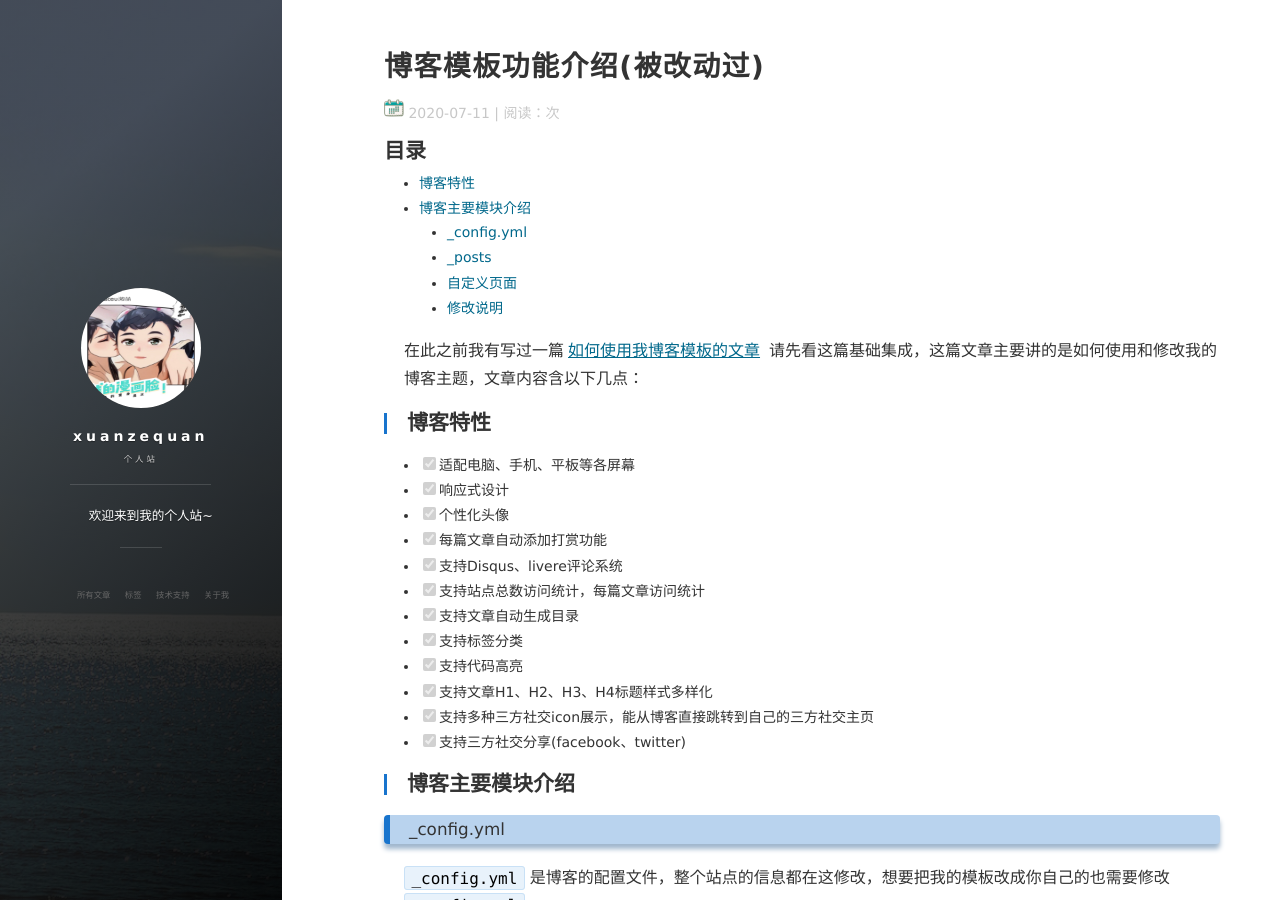
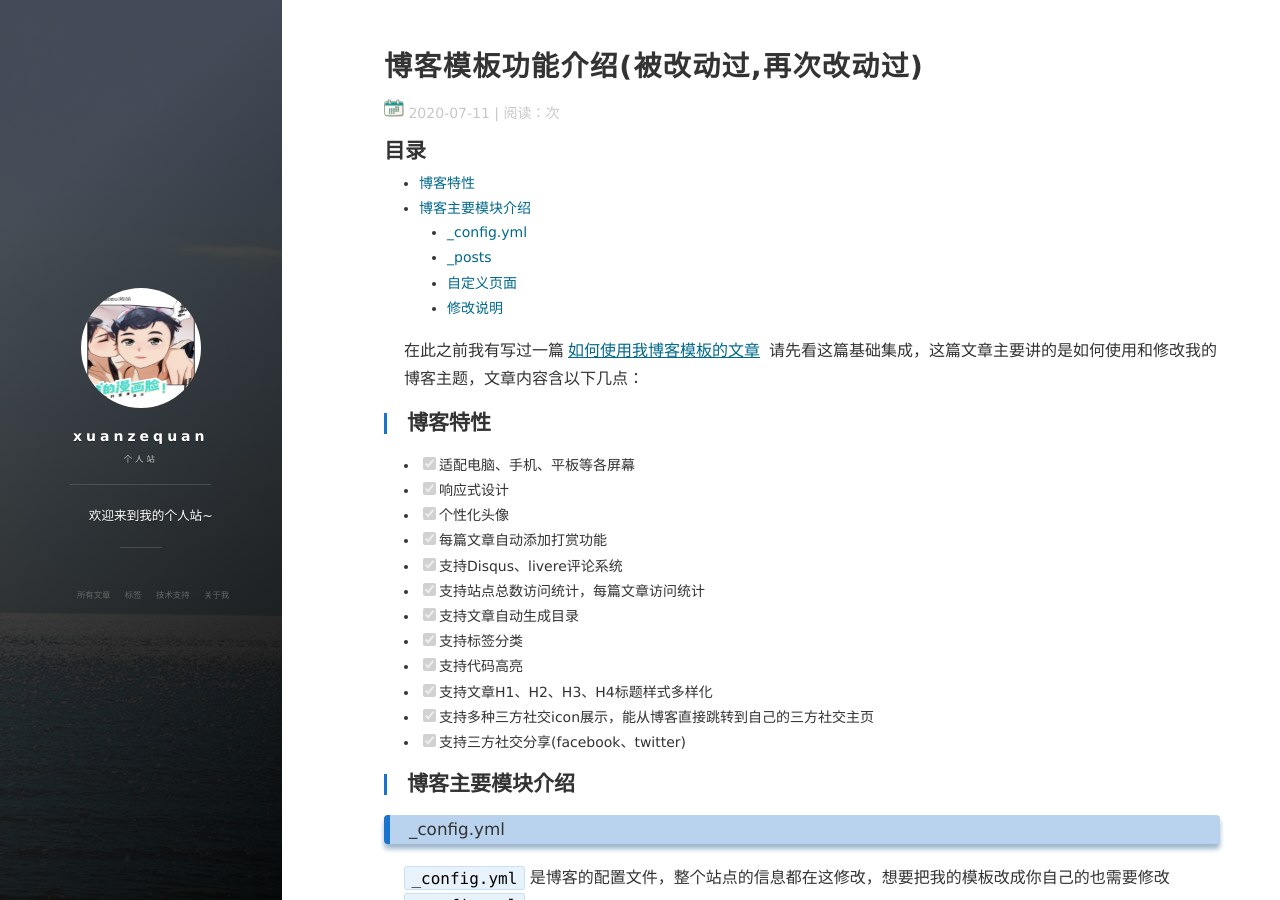
Before and after one commit to bestfutureforus/bestfutureforus.github.io, a Jekyll site: the page built from _posts/2020-07-11-blog_info.md, in a window 1280 px wide and 900 px high. Built offline with Jekyll 4.4.1, drawn with Linux system fonts in a browser that asks for light colours; nearby versions of some CDN libraries; comment, search, counter and statistics services are not loaded.

Commit message:
衍生提交

```diff
--- a/_posts/2020-07-11-blog_info.md
+++ b/_posts/2020-07-11-blog_info.md
@@ -1,6 +1,6 @@
 ---
 layout: post
-title: 博客模板功能介绍(被改动过)
+title: 博客模板功能介绍(被改动过,再次改动过)
 date: 2020-07-11
 tags: jekyll
 ---
```
